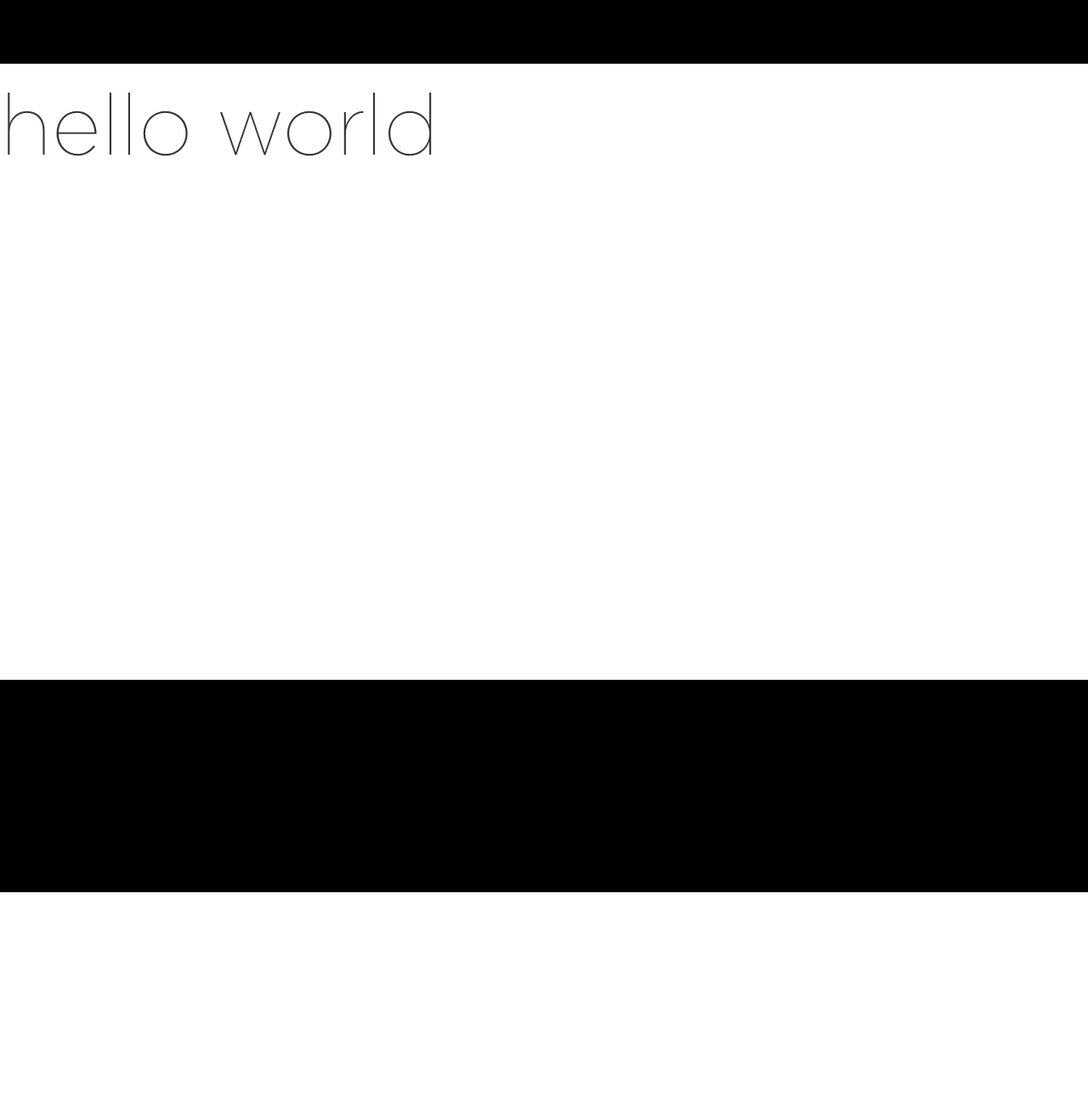
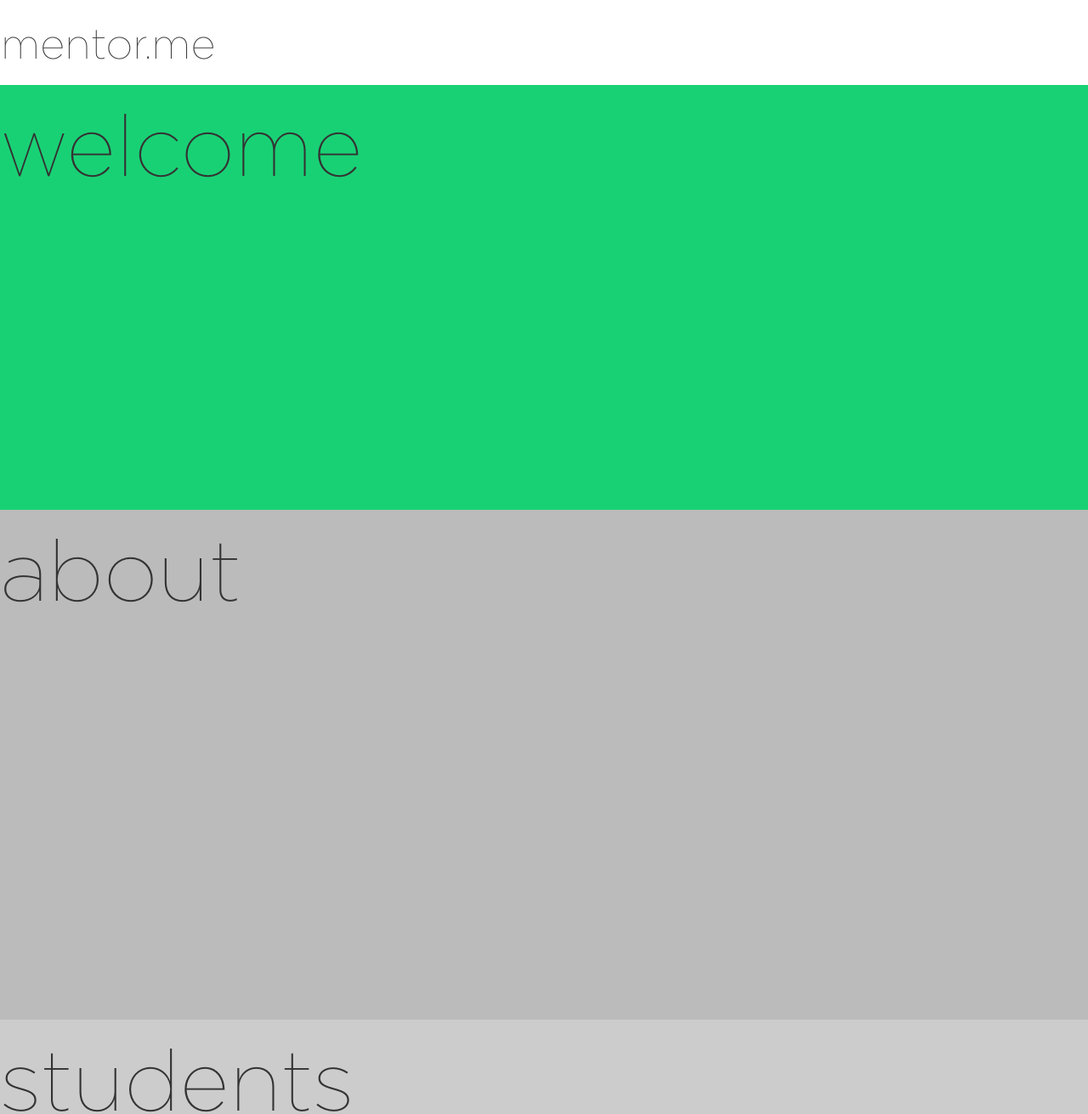
Before and after one commit to kevint2u/mentor-me, a plain HTML site: page index.html in a window 1280 px wide. Shown: the top 1311 px of the page at 85% size. Before the commit the page ends 1050 px from the top, so only its background shows below. Drawn offline with nearby package versions, Linux system fonts and the light colour scheme.

Commit message:
initial blocking for home page

```diff
--- a/index.html
+++ b/index.html
@@ -13,11 +13,26 @@
 
 <body>
 	<div class="navbar">
+		mentor.me
 	</div>
+
 	<div class="content">
-	    hello world
+	    <div class="welcome-slide">
+	    	welcome
+	    </div>
+	    <div class="about-slide">
+	    	about
+	    </div>
+	    <div class="students-slide">
+	    	students
+	    </div>
+	    <div class="mentors-slide">
+	    	mentors
+	    </div>
 	</div>
+
     <div class="footer">
+    	footer
     </div>
 </body>
 
--- a/resources/css/index.css
+++ b/resources/css/index.css
@@ -1,16 +1,21 @@
 body {
 	font-family: GothamThin, Helvetica, Verdana, Sans-Serif;
 	font-size: 100px;
+	background-color: #fff;
 }
 
 div.navbar{
-	background-color: #000;
-	position: absolute;
+	background-color: #fff;
+	position: fixed;
 	top:0;
 	left: 0;
 	right: 0;
-	height: 75px;
+	height: 100px;
 	border-radius: 0px;
+	opacity:0.95;
+
+	font-size: 50px;
+	line-height: 100px;
 
 	-webkit-touch-callout: none;
 	-webkit-user-select: none;
@@ -21,14 +26,35 @@ div.navbar{
 }
 
 div.content{
-	margin-top: 75px;
+	margin-top: 100px;
+}
+
+div.welcome-slide{
+	height: 500px;
+	background-color: #19D175;
+}
+
+div.about-slide{
+	height: 600px;
+	background-color: #bbb;
+}
+
+div.students-slide{
+	height: 500px;
+	background-color: #ccc;
+}
+
+div.mentors-slide{
+	height: 500px;
+	background-color: #ddd;
 }
 
 div.footer{
 	position: absolute;
+	margin-top: 1500px;
 	top: 100%;
 	left: 0;
 	right: 0;
-	height: 250px;
-	background-color: #000;
+	height: 300px;
+	background-color: #fff;
 }
```
